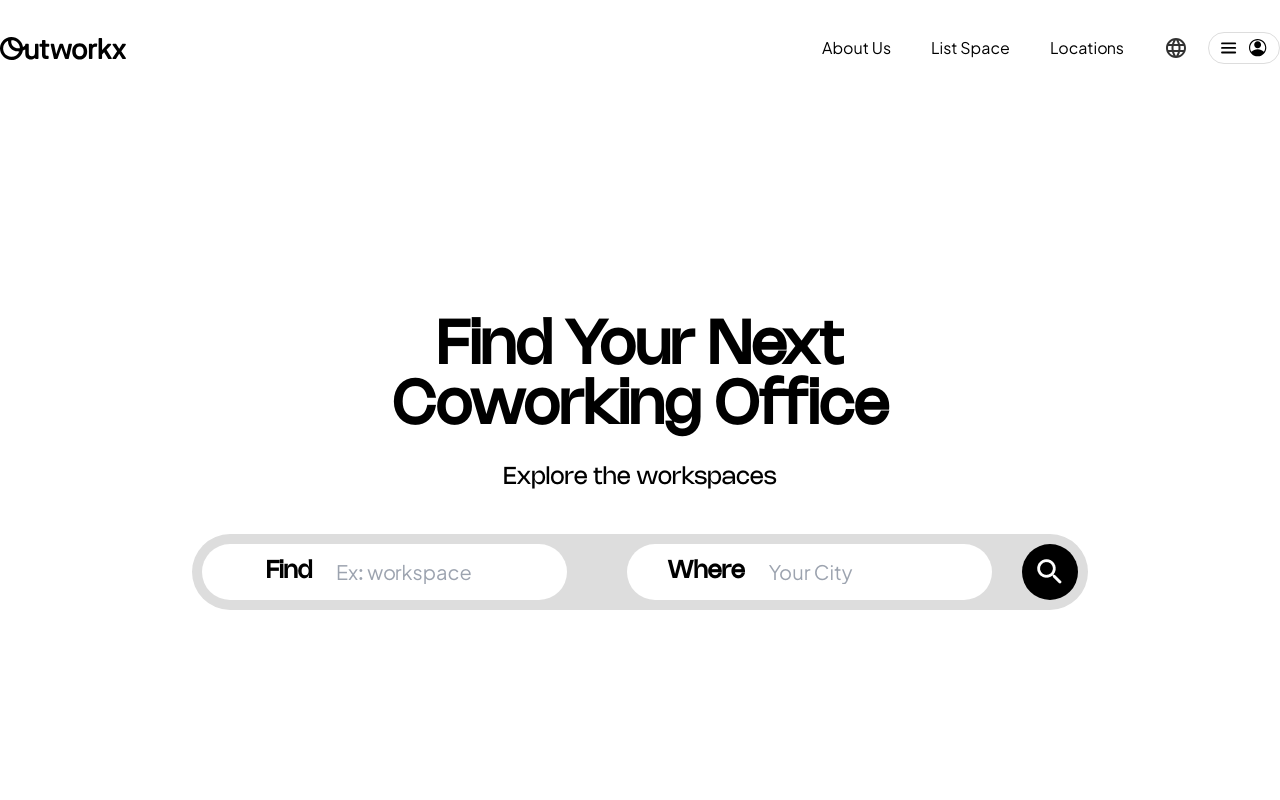
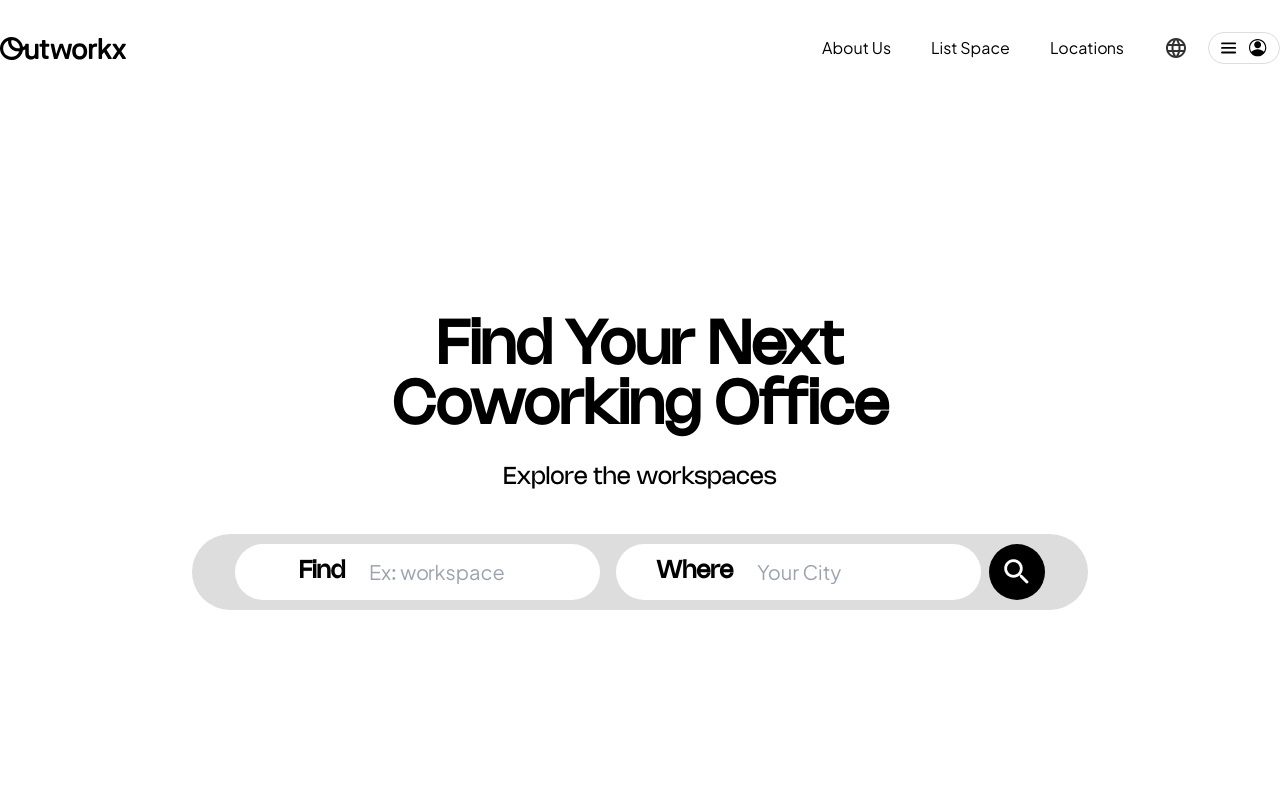
Before and after one commit to RaimaAftab95/outworkx, a React (Vite) app: page / in a window 1280 px wide. Shown: the top 800 px of the page. Built offline with nearby package versions, Linux system fonts and the light colour scheme; no server answers.

Commit message:
spaces reduced search btn size dec

```diff
--- a/src/components/home/hero/SearchBar.jsx
+++ b/src/components/home/hero/SearchBar.jsx
@@ -1,7 +1,7 @@
 export default function SearchBar() {
   return (
-    <div className="flex flex-col sm:flex-row items-center justify-between gap-2 sm:bg-gray bg-transparent rounded-full p-2.5 w-full sm:max-w-24 mx-auto lg:max-w-4xl">
-      <div className="bg-white w-full rounded-full sm:w-5/12 lg:w-11/24 flex items-center gap-6 px-10 sm:px-5 md:px-16">
+    <div className="flex flex-col sm:flex-row items-center justify-center  gap-2 sm:bg-gray bg-transparent rounded-full p-2.5 w-full sm:max-w-24 mx-auto lg:max-w-4xl">
+      <div className="bg-white w-full rounded-full sm:w-5/12 lg:w-11/24 flex items-center gap-6  px-10 sm:px-5 md:px-16">
         <h3 className="text-2xl leading-6">Find</h3>
         <input
           className="py-4 leading-6 w-full bg-transparent outline-none text-xl"
@@ -9,7 +9,7 @@ export default function SearchBar() {
           placeholder="Ex: workspace"
         />
       </div>
-      <div className="hidden sm:block w-px bg-gray min-h-10" />
+      <div className="hidden sm:block bg-gray min-h-10" />
       <div className="bg-white w-full rounded-full sm:w-5/12 lg:w-11/24 flex items-center gap-6 px-10 sm:px-5 md:px-10">
         <h3 className="text-2xl leading-6">Where</h3>
         <input
```
